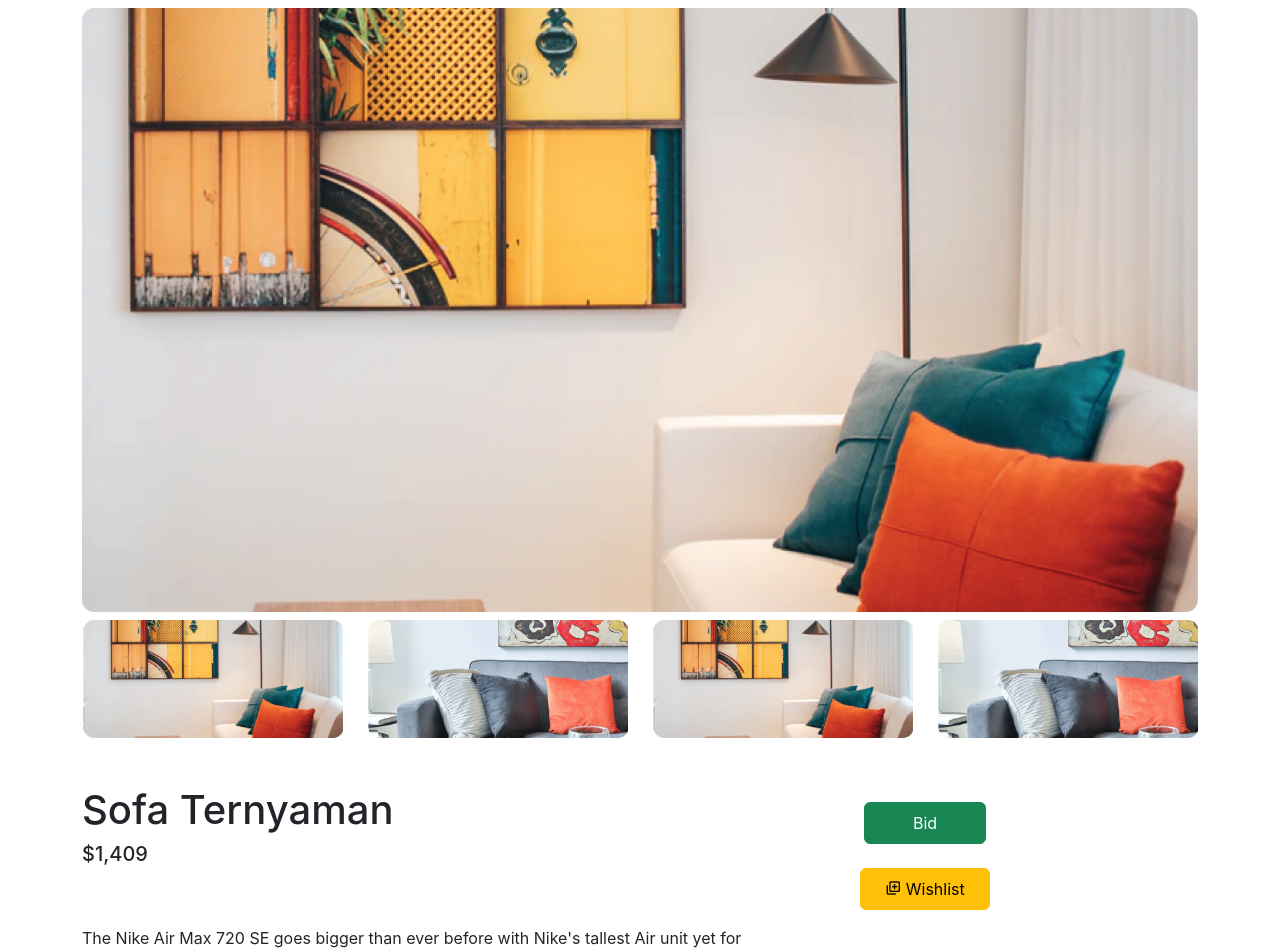
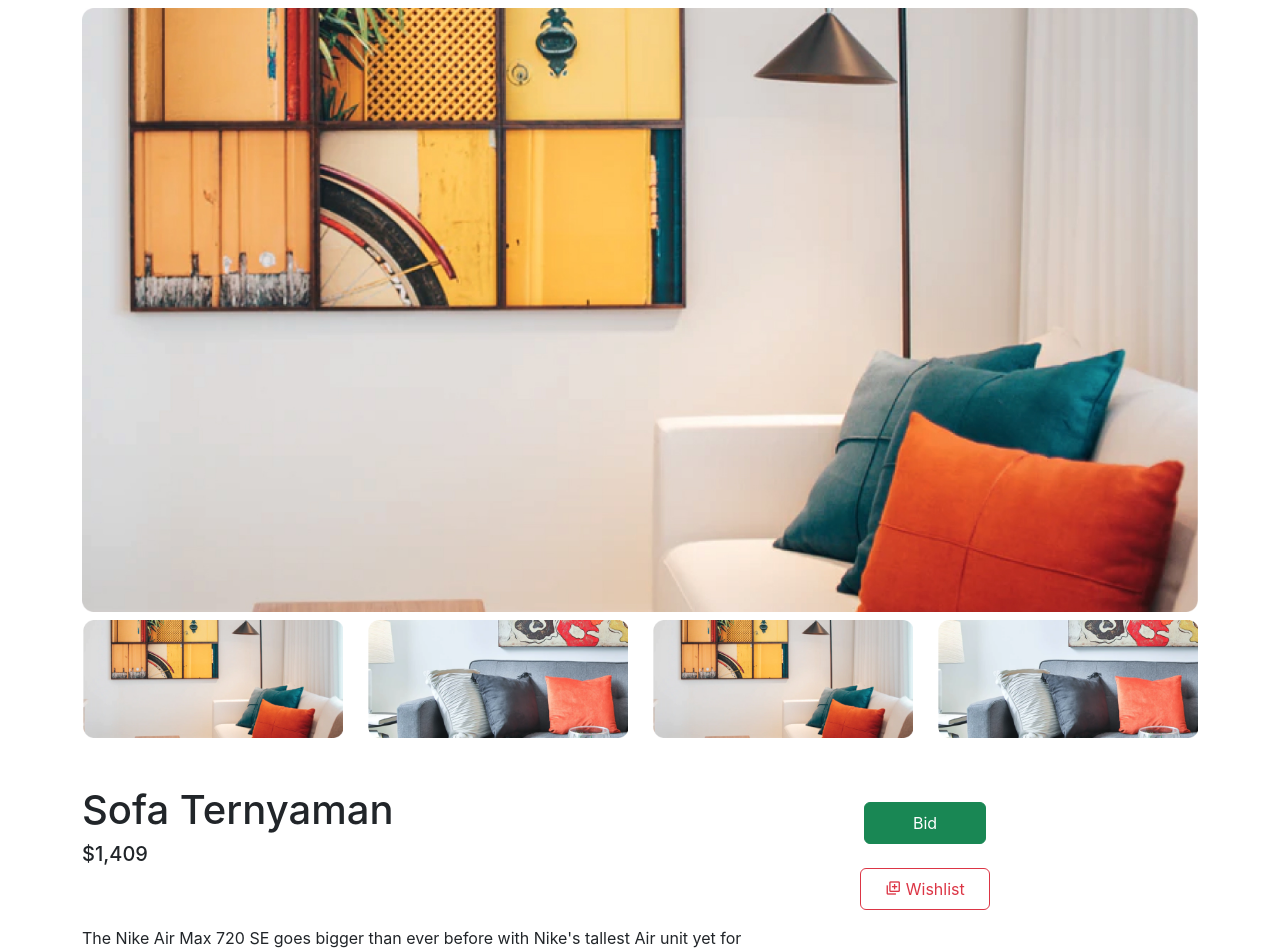
Before and after one commit to MustofaandCrew/FrontEnd2, a React (Create React App) app in the folder front-end/: page / in a window 1280 px wide. Shown: the top 952 px of the page. Built offline with nearby package versions, Linux system fonts and the light colour scheme.

Commit message:
add page product details

```diff
--- a/front-end/src/pages/ProductDetails.jsx
+++ b/front-end/src/pages/ProductDetails.jsx
@@ -43,7 +43,7 @@ export default function ProductDetails() {
                         <button type="button" className="px-5 py-2 btn btn-success">Bid</button>
                     </div>
                     <div className="mt-4 text-center">
-                        <button type="button" className="px-4 py-2 btn btn-warning"><i class='bx bx-add-to-queue'></i> Wishlist</button>
+                        <button type="button" className="px-4 py-2 btn btn-outline-danger"><i class='bx bx-add-to-queue'></i> Wishlist</button>
                     </div>
                 </div>
             </div>
```
